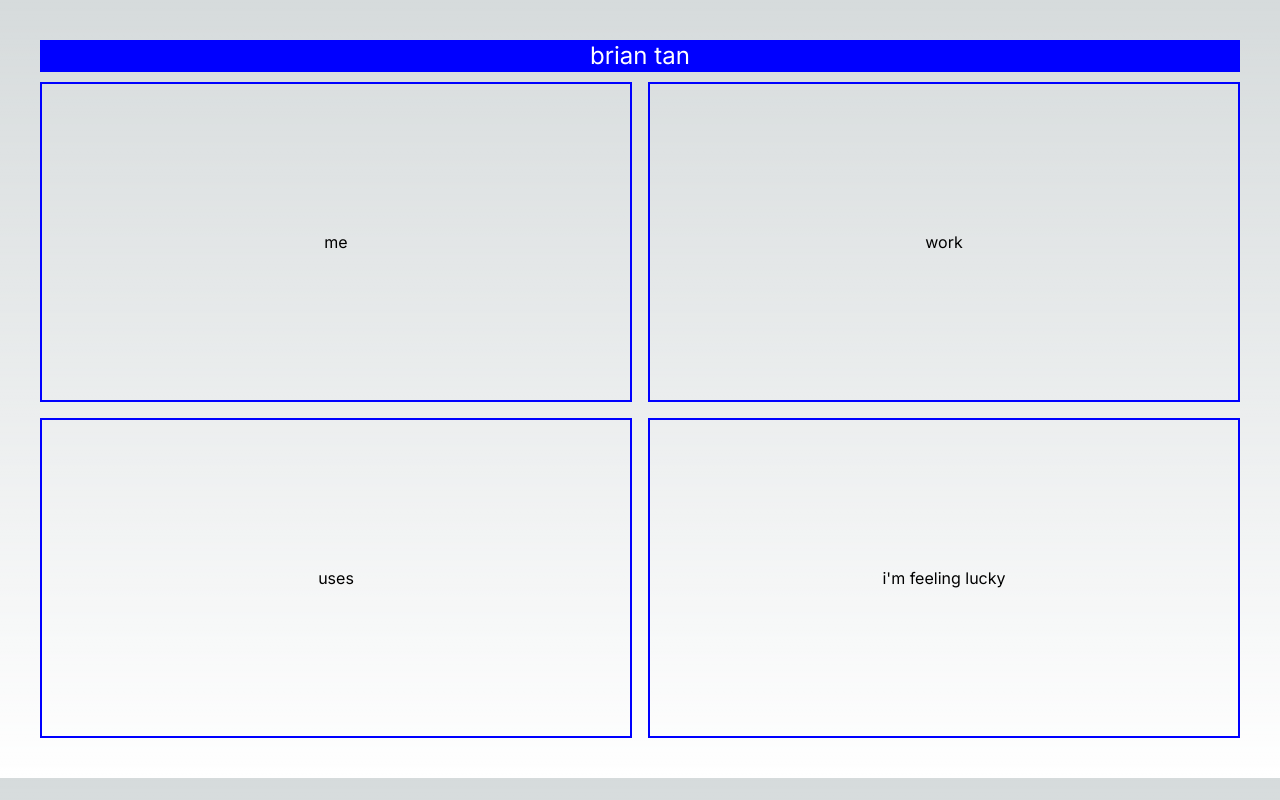
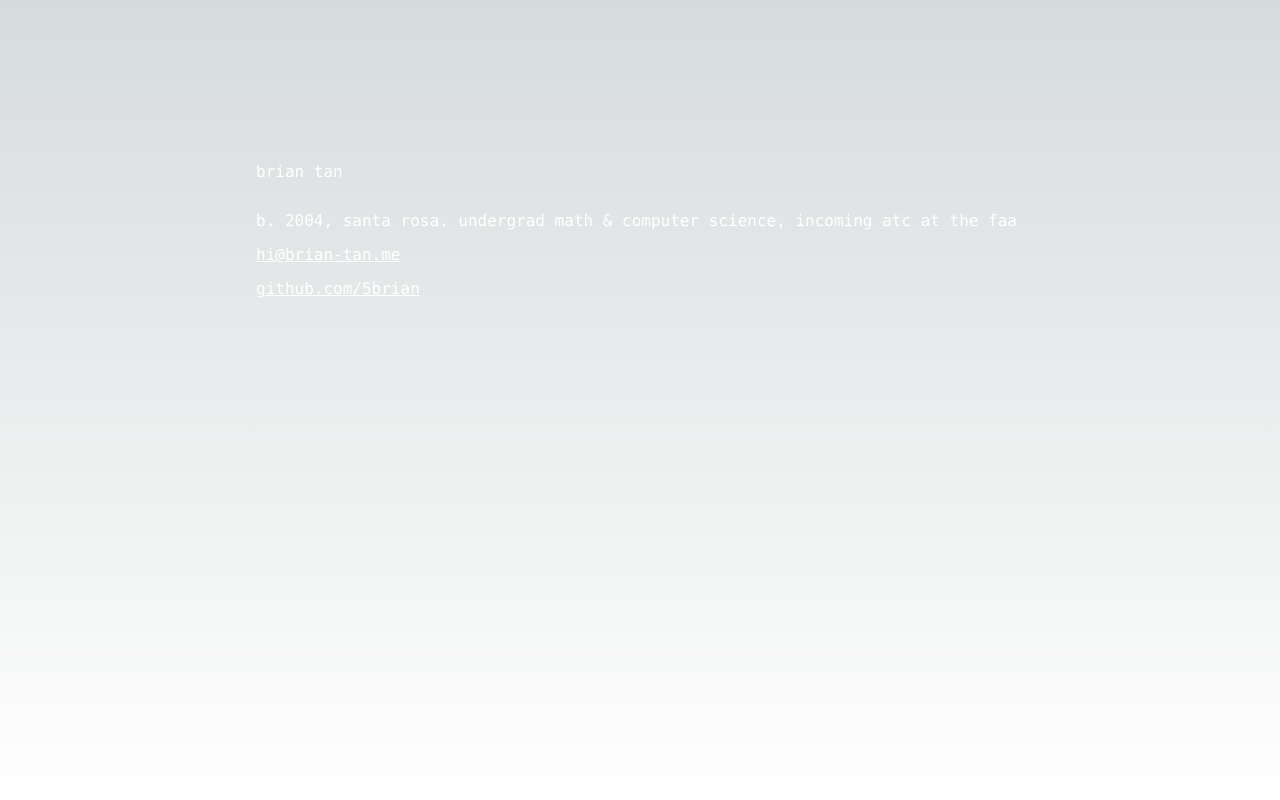
Before and after one commit to 5brian/catalogue, a Next.js app: page / in a window 1280 px wide. Built offline with nearby package versions, Linux system fonts and the light colour scheme.

Commit message:
second light

```diff
--- a/src/app/page.tsx
+++ b/src/app/page.tsx
@@ -1,26 +1,30 @@
-import "@/styles/style.css";
 import React from "react";
-import Layout from "@/components/layout";
-import Module from "@/components/module";
-import Link from "next/link";
 
 export default function Home() {
   return (
-    <Layout title="brian tan">
-      <Module>
-        <Link href="../me">me</Link>
-      </Module>
-      <Module>
-        <Link href="../work">work</Link>
-      </Module>
-      <Module>
-        <Link href="../uses">uses</Link>
-      </Module>
-      <Module>
-        <Link href="../lucky" target="_blank">
-          i&apos;m feeling lucky
-        </Link>
-      </Module>
-    </Layout>
+    <div style={{
+      fontFamily: 'Monaco, monospace',
+      color: 'white',
+      height: '100vh',
+      display: 'flex',
+      flexDirection: 'column',
+      justifyContent: 'flex-start',
+      alignItems: 'flex-start',
+      paddingTop: '20vh',
+      paddingLeft: '20%'
+    }}>
+      <h1 style={{ marginBottom: '20px' }}>brian tan</h1>
+      <p style={{ margin: '5px 0' }}>b. 2004, santa rosa. undergrad math & computer science, incoming atc at the faa</p>
+      <p style={{ margin: '5px 0' }}>
+        <a href="mailto:hi@brian-tan.me" style={{ color: 'white', textDecoration: 'underline' }}>
+          hi@brian-tan.me
+        </a>
+      </p>
+      <p style={{ margin: '5px 0' }}>
+        <a href="https://github.com/5brian" style={{ color: 'white', textDecoration: 'underline' }}>
+          github.com/5brian
+        </a>
+      </p>
+    </div>
   );
 }
```
Also changed, not shown: 1 other file (tests, documents, lock files or other folders).
